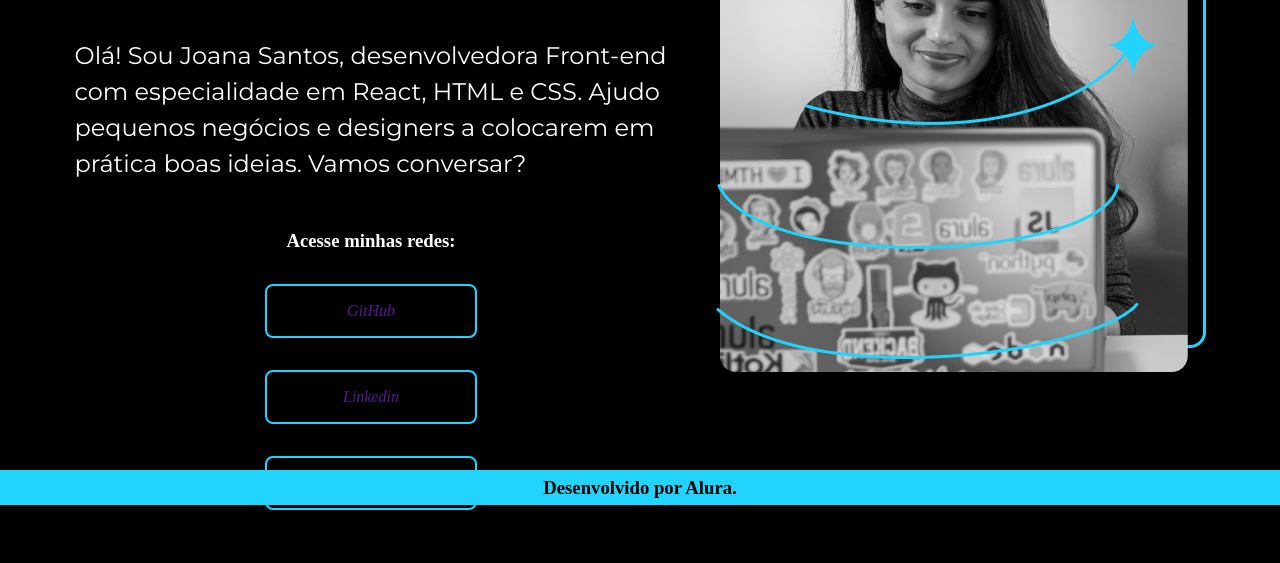
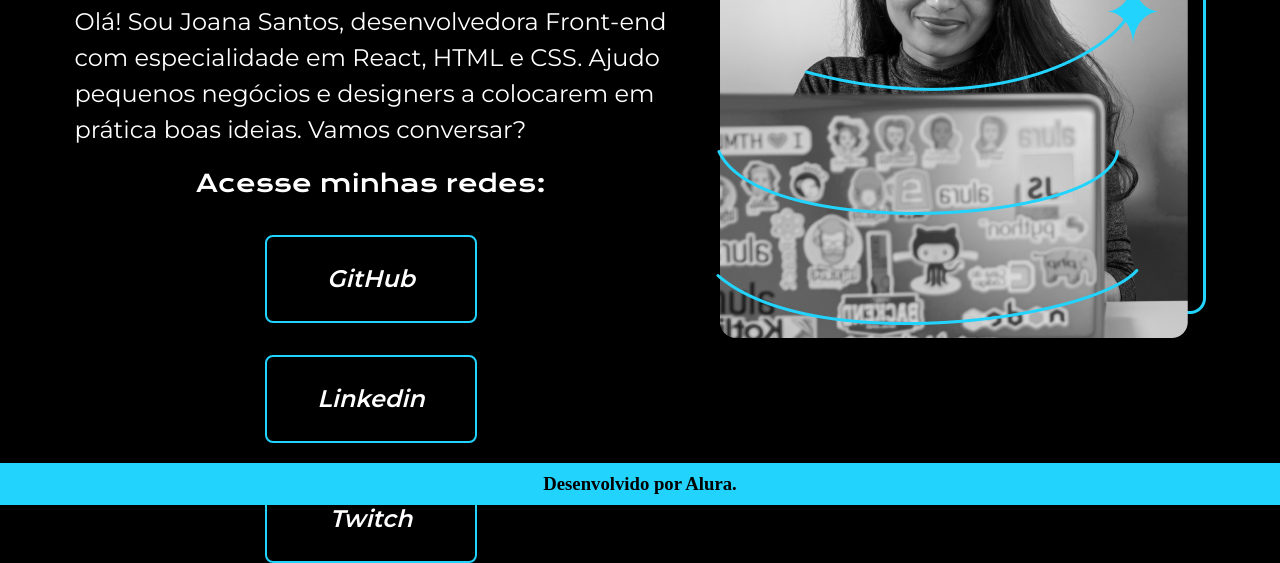
Before and after one commit to adelson101/Parte-2-Html, a plain HTML site: page index.html in a window 1280 px wide. Shown: the part 295-858 px from the top of the page. Before the commit the page ends 805 px from the top, so only its background shows below. Drawn offline with nearby package versions, Linux system fonts and the light colour scheme.

Commit message:
Update style.css

```diff
--- a/css/style.css
+++ b/css/style.css
@@ -28,7 +28,6 @@ nav {
     align-items: center;
     margin-left: 5em;
     gap: 2em;
-    flex-grow: 1;
 }
 
 nav > a {
@@ -49,8 +48,8 @@ main {
     align-items: start;
     flex-wrap: wrap;
     gap: 3em;
-    flex-grow: 4;
     margin-top: 2em;
+    height: 100%;
 }
 
 a {
@@ -97,12 +96,29 @@ h1 > strong {
     gap: 2em;
 }
 
+.buttons > h3 {
+    font-family: var(--font1);
+    font-size: 24px;
+    font-weight: 400;
+    line-height: 40px;
+    letter-spacing: 0em;
+    text-align: center;
+}
+
 .buttons > a {
     border: 2px solid var(--cor3);
     border-radius: 8px;
     padding: 1em 0px;
     width: 208px;
+
     text-align: center;
+    font-family: var(--font2);
+    font-size: 24px;
+    font-weight: 600;
+    line-height: 36px;
+    letter-spacing: 0em;
+    font-style: normal;
+    color: var(--cor2);
 }
 
 /* Footer */
@@ -111,8 +127,8 @@ footer {
     display: flex;
     justify-content: center;
     align-items: center;
-    flex-grow: 1;
     background-color: var(--cor3);
     color: var(--cor1);
-    height: 10px;
+    height: 50px;
+    bottom: 0px;
 }
```
